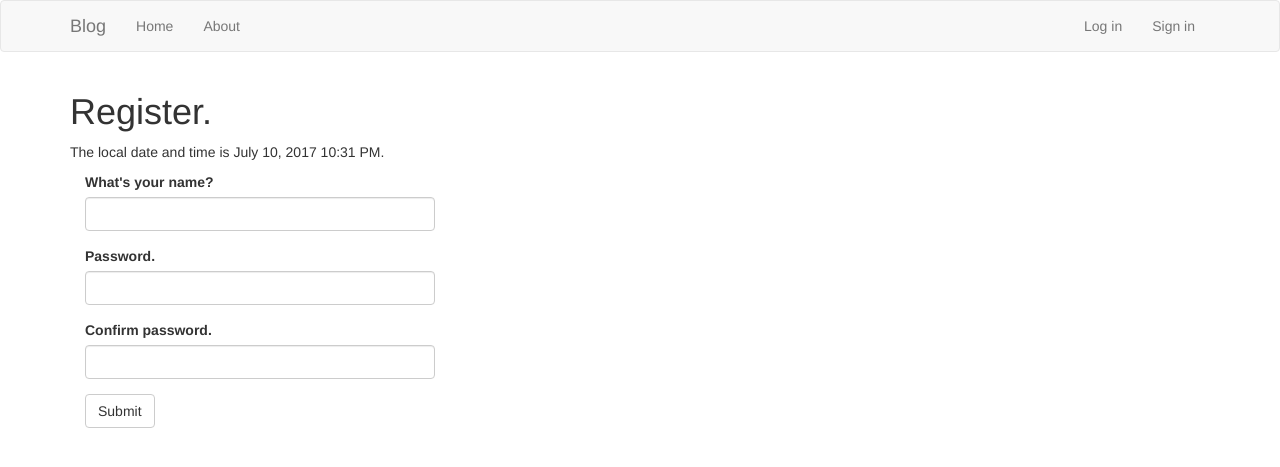
After one commit to weqopy/blog_instance, a Flask app: page /register/ in a window 1280 px wide. The commit adds this page. Shown: the top 467 px of the page. Run offline with Flask 2, Linux system fonts and the light colour scheme; some libraries are stand-ins or nearby versions.

Commit message:
register and login; lack some logic between index and register-login

```diff
--- a/app/__init__.py
+++ b/app/__init__.py
@@ -19,4 +19,7 @@ def create_app(config_name):
     from .main import main as main_blueprint
     app.register_blueprint(main_blueprint)
 
+    from .auth import auth as auth_blueprint
+    app.register_blueprint(auth_blueprint)
+
     return app
--- /dev/null
+++ b/app/auth/__init__.py
@@ -0,0 +1,6 @@
+from flask import Blueprint
+
+auth = Blueprint('auth', __name__)
+
+from . import views
+from ..main import errors
--- /dev/null
+++ b/app/auth/forms.py
@@ -0,0 +1,23 @@
+from flask_wtf import FlaskForm
+from wtforms import StringField, PasswordField, SubmitField
+from wtforms.validators import DataRequired, EqualTo
+
+
+class RegistForm(FlaskForm):
+    """docstring for RegistForm"""
+    username = StringField("What's your name?", validators=[DataRequired()])
+    password = PasswordField(
+        "Password.",
+        validators=[DataRequired(),
+                    EqualTo('confirm_pw', message='Passwords must match.')]
+    )
+    confirm_pw = PasswordField('Confirm password.',
+                               validators=[DataRequired()])
+    submit = SubmitField('Submit')
+
+
+class LoginForm(FlaskForm):
+    """docstring for LoginForm"""
+    username = StringField("What's your name?", validators=[DataRequired()])
+    password = PasswordField("Password.", validators=[DataRequired()])
+    login = SubmitField('Login')
--- /dev/null
+++ b/app/auth/views.py
@@ -0,0 +1,26 @@
+from flask import render_template, url_for, redirect, flash, session
+from datetime import datetime
+
+from . import auth
+from .forms import RegistForm, LoginForm
+
+
+@auth.route('/register/', methods=['GET', 'POST'])
+def register():
+    form = RegistForm()
+    if form.validate_on_submit():
+        session['username'] = form.username.data
+        session['password'] = form.password.data
+        flash('You have registered.')
+        return redirect(url_for('auth.login'))
+    return render_template('auth/register.html', current_time=datetime.utcnow(), form=form)
+
+
+@auth.route('/login', methods=['GET', 'POST'])
+def login():
+    form = LoginForm()
+    if form.validate_on_submit():
+        if form.username.data == session.get('username') and form.password.data == session.get('password'):
+            # flash('You have loged.')
+            return redirect(url_for('main.index'))
+    return render_template('auth/login.html', form=form)
--- /dev/null
+++ b/app/templates/auth/register.html
@@ -0,0 +1,14 @@
+{% extends "base.html" %}
+{% import "bootstrap/wtf.html" as wtf %}
+
+{% block title %}Blog-Register{% endblock %}
+
+{% block page_content %}
+<div class="page_header">
+    <h1>Register.</h1>
+    <p>The local date and time is {{ moment(current_time).format('LLL') }}.</p>
+</div>
+<div class="col-md-4">
+    {{ wtf.quick_form(form) }}
+</div>
+{% endblock %}
--- a/app/templates/base.html
+++ b/app/templates/base.html
@@ -18,6 +18,10 @@
             <ul class="nav navbar-nav">
                 <li class="activate"><a href="/">Home</a></li>
                 <li><a href="/about">About</a></li>
+            </ul>
+            <ul class="nav navbar-nav navbar-right">
+                <li class="activate"><a href="/login">Log in</a></li>
+                <li><a href="/register">Sign in</a></li>
             </ul>
         </div>
     </div>
```
Also changed, not shown: app/templates/auth/login.html (added, +13 -0 lines).
